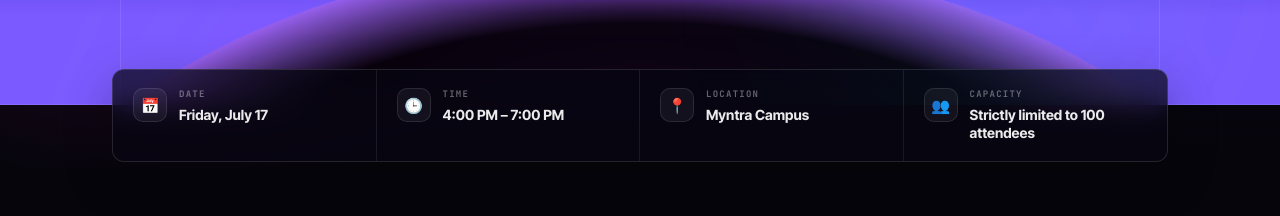
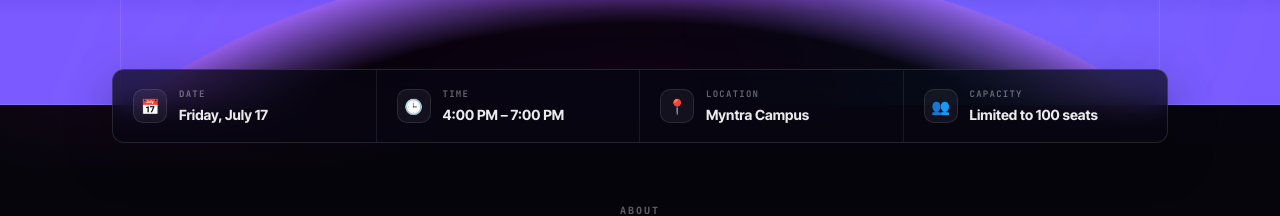
Before and after one commit to dasmeshverma1-wq/New-Hackerramp, a website: page women-in-tech.html in a window 1280 px wide. Shown: the part 631-847 px from the top of the page. Drawn offline with nearby package versions, Linux system fonts and the light colour scheme; a script that the page names is missing.

Commit message:
WIT Hero Fix

```diff
--- a/women-in-tech.html
+++ b/women-in-tech.html
@@ -302,7 +302,7 @@
       .details-card { grid-template-columns: repeat(4, minmax(0, 1fr)); }
     }
     .detail-item {
-      display: flex; align-items: flex-start; gap: 12px;
+      display: flex; align-items: center; gap: 12px;
       padding: 16px 18px;
       border-bottom: 1px solid rgba(255,255,255,0.08);
     }
@@ -338,6 +338,9 @@
     }
     @media (min-width: 640px) {
       .detail-item__value { font-size: 14px; }
+    }
+    @media (min-width: 960px) {
+      .detail-item__value { white-space: nowrap; }
     }
 
     /* ── Buttons ── */
@@ -665,7 +668,7 @@
           <div class="detail-item__icon" aria-hidden="true">👥</div>
           <div class="detail-item__body">
             <span class="detail-item__label">Capacity</span>
-            <span class="detail-item__value">Strictly limited to 100 attendees</span>
+            <span class="detail-item__value">Limited to 100 seats</span>
           </div>
         </article>
       </div>
```
